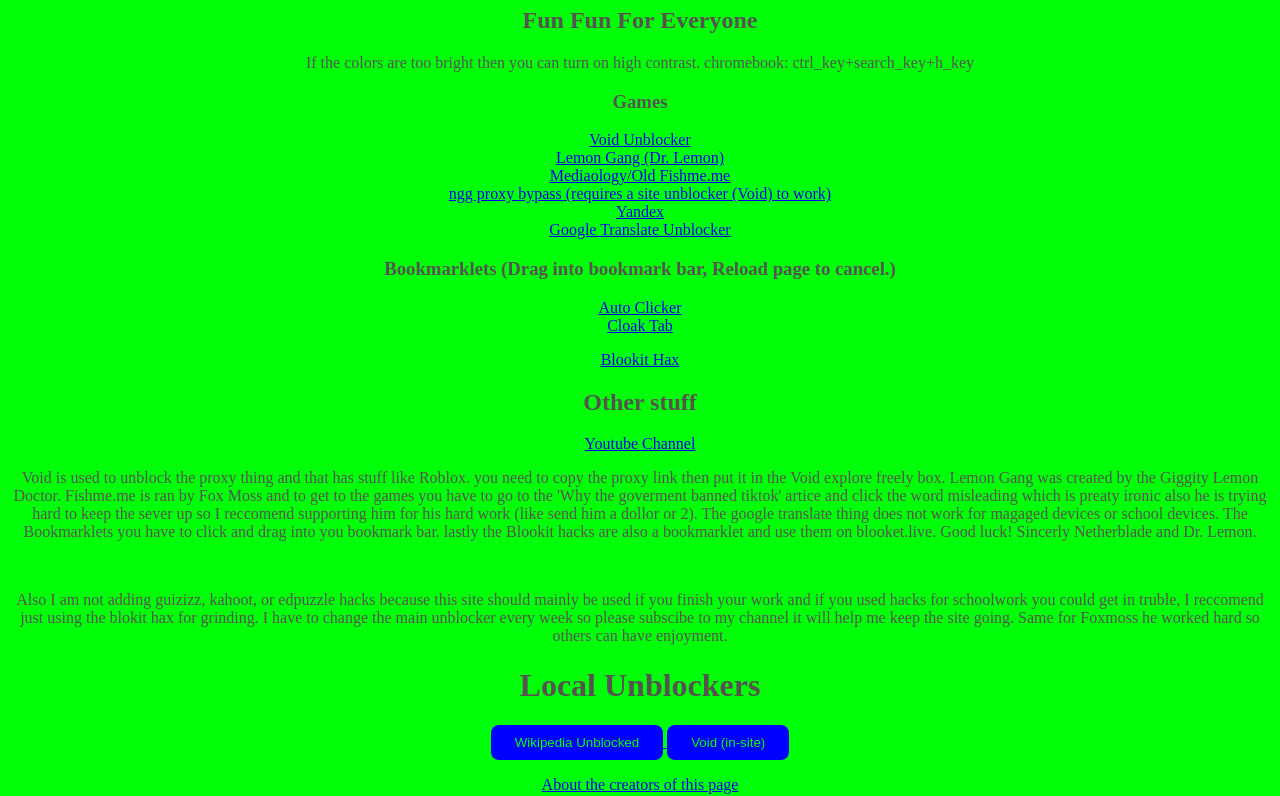
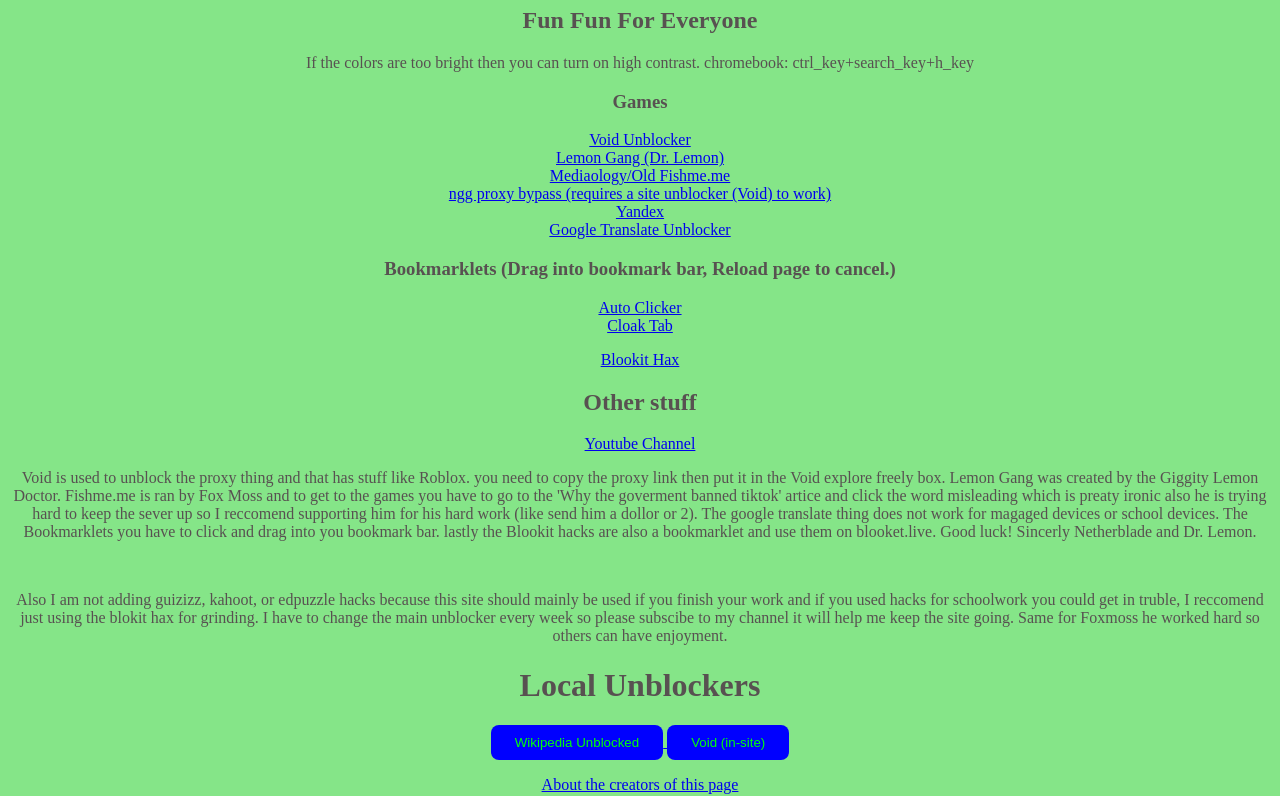
Before and after one commit to NetherBlade6/FFFE, a plain HTML site: page index.html in a window 1280 px wide. Shown: the part 263-1059 px from the top of the page. Drawn offline with Linux system fonts and the light colour scheme.

Commit message:
backround @NetherBlade6

```diff
--- a/index.html
+++ b/index.html
@@ -7,7 +7,7 @@
 
 <style>
   body {
-    background-color: rgb(0, 255, 8);
+    background-color: rgb(133, 229, 136);
     color: rgb(88, 81, 81);
     text-align: center;
     }
```
